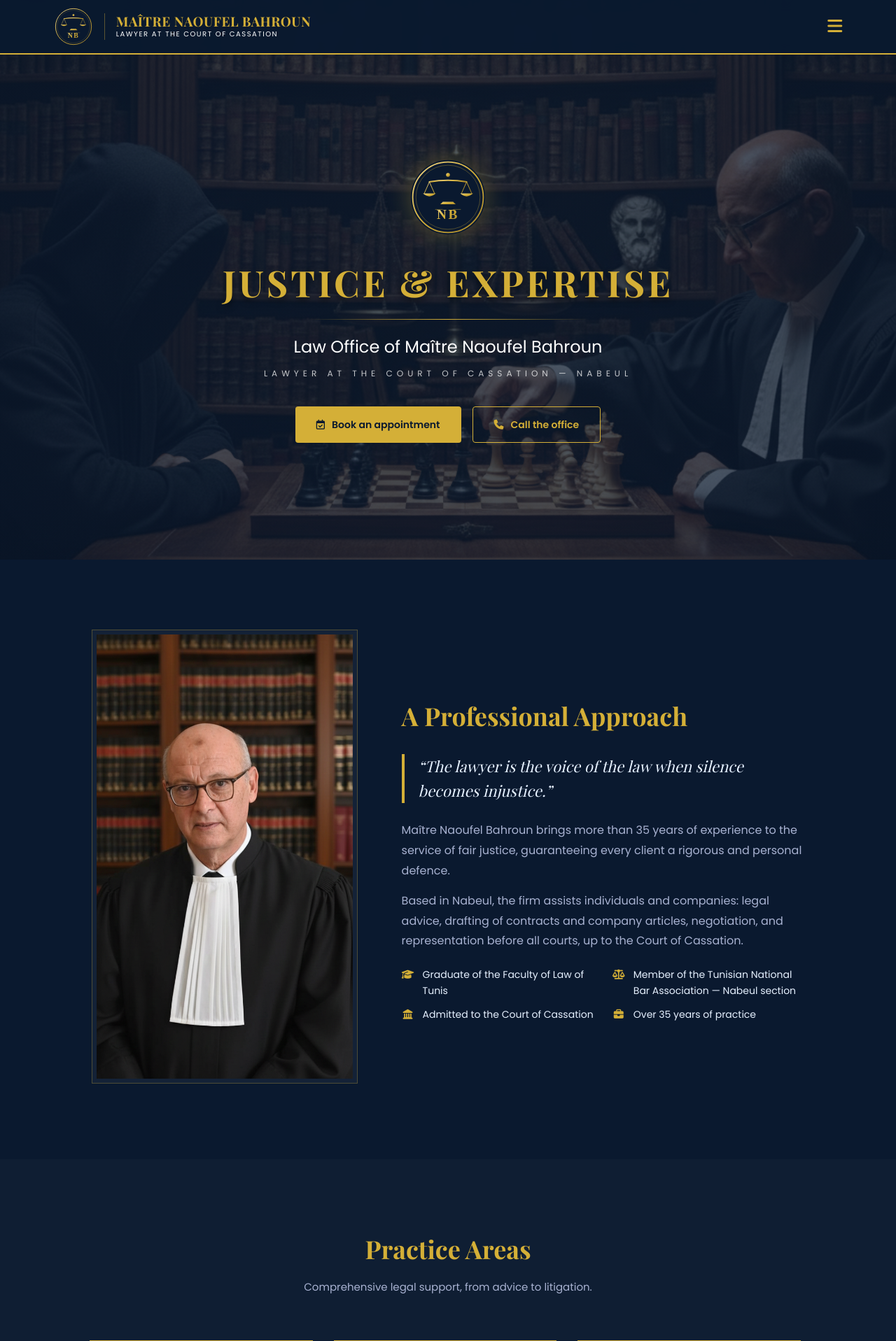
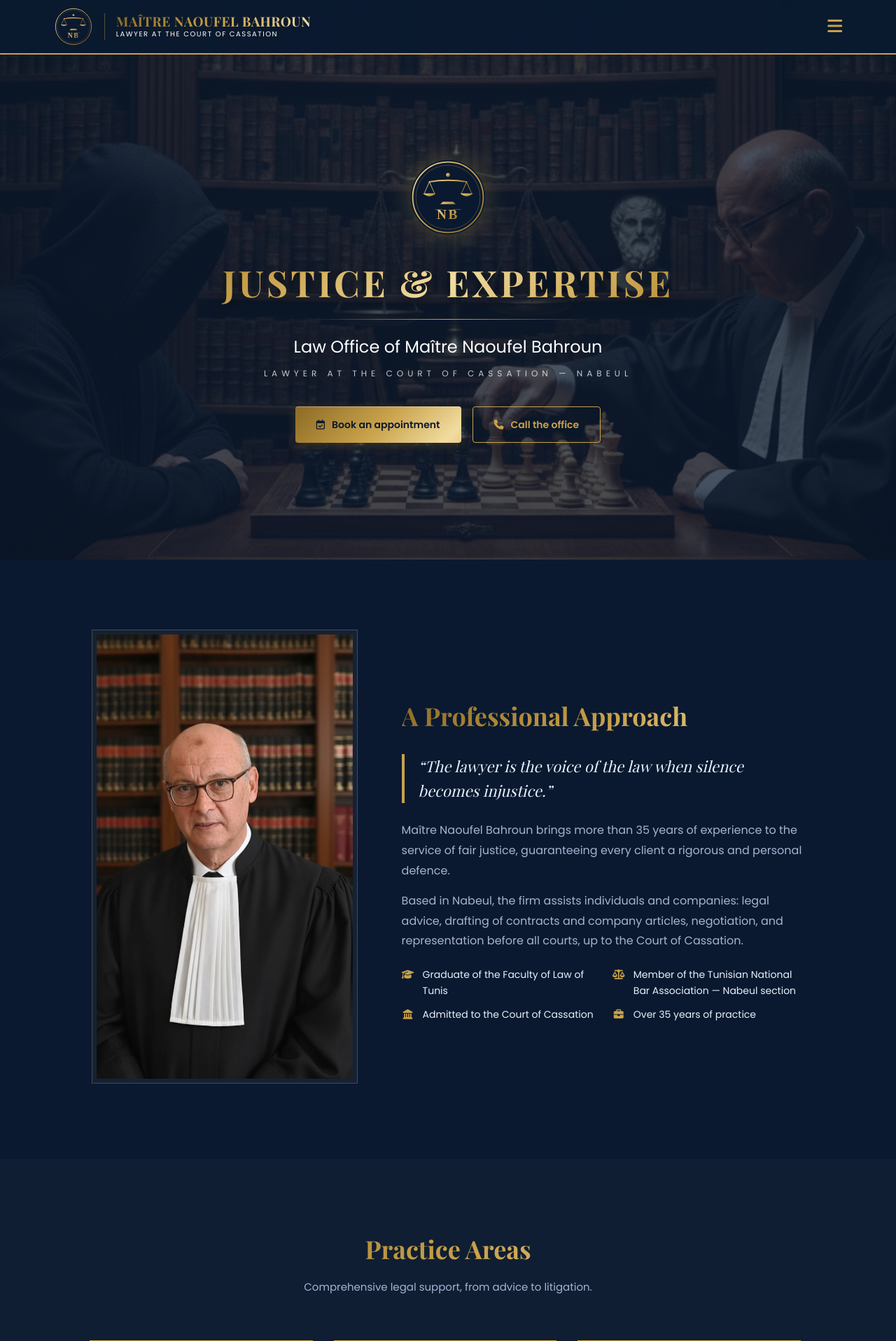
Before and after one commit to SarraBahroun/avocatnaoufel, a PHP site: page / in a window 1280 px wide. Shown: the top 1917 px of the page at 70% size. Run offline with PHP 8.4, Linux system fonts and the light colour scheme; some libraries are stand-ins or nearby versions.

Commit message:
Doré plus chaud et métallique à la place du jaune
- Nouvelle teinte or #C9A24B (au lieu de #D4AF37, trop jaune) + dégradé
  « or métallique » (or foncé → or clair → or) sur les titres, boutons,
  pastilles de la méthode, points du carrousel et flèche « haut de page ».
- Logo SVG accordé aux mêmes tons.

Co-Authored-By: Claude Opus 5.5 <noreply@anthropic.com>

```diff
--- a/assets/css/style.css
+++ b/assets/css/style.css
@@ -4,8 +4,12 @@
     --navy: #0a192f;
     --navy-light: #112240;
     --navy-lighter: #1d3461;
-    --gold: #D4AF37;
-    --gold-soft: rgba(212, 175, 55, 0.25);
+    --gold: #C9A24B;            /* doré chaud (moins jaune) */
+    --gold-light: #F1DCA0;
+    --gold-dark: #8C6A24;
+    --gold-soft: rgba(201, 162, 75, 0.25);
+    /* Dégradé « or métallique » pour boutons, titres et pastilles */
+    --gold-grad: linear-gradient(135deg, #8C6A24 0%, #C9A24B 28%, #F1DCA0 50%, #C9A24B 72%, #8C6A24 100%);
     --creme: #fdfaf0;
     --white: #e6f1ff;
     --muted: #a8b2d1;
@@ -33,7 +37,7 @@ header {
 }
 .nav-logo-container { flex-shrink: 0; display: flex; align-items: center; gap: 16px; text-decoration: none; }
 .nav-logo-container img { height: 56px; width: 56px; }
-.logo-text { display: flex; flex-direction: column; border-left: 1px solid rgba(212,175,55,0.4); padding-left: 16px; }
+.logo-text { display: flex; flex-direction: column; border-left: 1px solid rgba(201,162,75,0.4); padding-left: 16px; }
 .logo-name { color: var(--gold); font-weight: 700; font-size: 19px; font-family: 'Playfair Display', serif; line-height: 1.2; letter-spacing: .5px; }
 .logo-slogan { color: #fff; font-size: 10px; text-transform: uppercase; letter-spacing: 1.5px; }
 
@@ -60,7 +64,7 @@ header {
 }
 @keyframes revealBlur { to { backdrop-filter: blur(0); background: transparent; } }
 .hero-content { position: relative; z-index: 2; width: 100%; }
-.hero-logo { width: 110px; height: 110px; margin-bottom: 18px; filter: drop-shadow(0 0 18px rgba(212,175,55,.35)); }
+.hero-logo { width: 110px; height: 110px; margin-bottom: 18px; filter: drop-shadow(0 0 18px rgba(201,162,75,.35)); }
 .hero h1 { font-size: 52px; margin-bottom: 10px; color: var(--gold); text-shadow: 0 4px 10px rgba(0,0,0,.5); text-transform: uppercase; letter-spacing: 4px; }
 .hero .hero-name { font-size: 24px; color: #fff; margin-bottom: 8px; }
 .hero .hero-title { font-size: 12px; color: rgba(255,255,255,.75); text-transform: uppercase; letter-spacing: 6px; }
@@ -87,7 +91,7 @@ header {
 /* ---------- BIO ---------- */
 .flex-bio { display: flex; align-items: center; gap: 60px; flex-wrap: wrap; }
 .bio-img { flex: 1; min-width: 280px; text-align: center; }
-.bio-img img { width: 100%; max-width: 380px; border: 1px solid rgba(212,175,55,.3); padding: 6px; background: rgba(255,255,255,.04); }
+.bio-img img { width: 100%; max-width: 380px; border: 1px solid rgba(201,162,75,.3); padding: 6px; background: rgba(255,255,255,.04); }
 .bio-text { flex: 1.5; min-width: 280px; }
 .bio-text h2 { color: var(--gold); font-size: 36px; }
 .bio-text p { color: var(--muted); line-height: 1.8; margin-bottom: 14px; }
@@ -151,7 +155,7 @@ header {
 .field label { display: block; font-size: 12px; text-transform: uppercase; letter-spacing: 1px; color: var(--muted); margin-bottom: 6px; }
 .field input, .field select, .field textarea {
     width: 100%; padding: 12px 14px; background: rgba(255,255,255,.05); color: var(--white);
-    border: 1px solid rgba(212,175,55,.25); border-radius: 4px; font-family: inherit; font-size: 14px; transition: .2s;
+    border: 1px solid rgba(201,162,75,.25); border-radius: 4px; font-family: inherit; font-size: 14px; transition: .2s;
 }
 .field input:focus, .field select:focus, .field textarea:focus { outline: none; border-color: var(--gold); background: rgba(255,255,255,.08); }
 .field select option { background: var(--navy-light); }
@@ -171,13 +175,13 @@ input[type="date"]::-webkit-calendar-picker-indicator { filter: invert(.8) sepia
 .quick-card .btn { width: 100%; justify-content: center; margin-bottom: 10px; }
 
 .hours { width: 100%; border-collapse: collapse; font-size: 14px; }
-.hours td { padding: 9px 0; border-bottom: 1px solid rgba(212,175,55,.12); color: var(--muted); }
+.hours td { padding: 9px 0; border-bottom: 1px solid rgba(201,162,75,.12); color: var(--muted); }
 .hours tr:last-child td { border-bottom: 0; }
 .hours td:last-child { text-align: right; color: var(--white); font-weight: 500; }
 
 /* ---------- CONTACT ---------- */
 .grid-4 { display: grid; grid-template-columns: repeat(auto-fit, minmax(220px, 1fr)); gap: 24px; }
-.contact-card { background: var(--navy-light); padding: 30px 20px; text-align: center; border: 1px solid rgba(212,175,55,.12); transition: .3s; text-decoration: none; display: block; }
+.contact-card { background: var(--navy-light); padding: 30px 20px; text-align: center; border: 1px solid rgba(201,162,75,.12); transition: .3s; text-decoration: none; display: block; }
 .contact-card:hover { border-color: var(--gold); transform: translateY(-4px); }
 .contact-card i { color: var(--gold); font-size: 26px; margin-bottom: 14px; }
 .contact-card h4 { margin-bottom: 6px; font-weight: 600; }
@@ -219,7 +223,7 @@ footer .foot-links a { text-decoration: none; color: var(--gold); }
 .parcours i { color: var(--gold); margin-top: 4px; width: 18px; text-align: center; flex-shrink: 0; }
 
 /* ---------- ZONE D'INTERVENTION ---------- */
-.zone-card { background: var(--navy-light); padding: 36px 30px; border: 1px solid rgba(212,175,55,.15); text-align: center; transition: .3s; }
+.zone-card { background: var(--navy-light); padding: 36px 30px; border: 1px solid rgba(201,162,75,.15); text-align: center; transition: .3s; }
 .zone-card:hover { border-color: var(--gold); transform: translateY(-6px); }
 .zone-card i { color: var(--gold); font-size: 30px; margin-bottom: 16px; }
 .zone-card h3 { color: var(--gold); margin-bottom: 12px; }
@@ -239,7 +243,7 @@ footer .foot-name { color: var(--gold); font-family: 'Playfair Display', serif;
 [dir="rtl"] .logo-slogan, [dir="rtl"] .hero .hero-title, [dir="rtl"] .stat-label, [dir="rtl"] .field label, [dir="rtl"] .nav-links a { letter-spacing: 0; }
 [dir="rtl"] .logo-slogan { font-size: 12px; }
 [dir="rtl"] .nav-links a { font-size: 15px; }
-[dir="rtl"] .logo-text { border-left: 0; border-right: 1px solid rgba(212,175,55,.4); padding-left: 0; padding-right: 16px; }
+[dir="rtl"] .logo-text { border-left: 0; border-right: 1px solid rgba(201,162,75,.4); padding-left: 0; padding-right: 16px; }
 [dir="rtl"] .quote { border-left: 0; border-right: 4px solid var(--gold); padding-left: 0; padding-right: 20px; font-style: normal; }
 [dir="rtl"] .hero h1 { letter-spacing: 0; font-size: 60px; }
 [dir="rtl"] .hero .hero-title { font-size: 16px; }
@@ -298,10 +302,25 @@ footer .foot-name { color: var(--gold); font-family: 'Playfair Display', serif;
 .divider { display: flex; align-items: center; justify-content: center; gap: 18px; padding: 0 10%; position: relative; z-index: 1; margin-bottom: -28px; }
 .divider span { flex: 1; max-width: 340px; height: 1.5px; background: linear-gradient(to right, transparent, var(--gold)); }
 .divider span:last-child { background: linear-gradient(to left, transparent, var(--gold)); }
-.divider i { width: 56px; height: 56px; flex: none; border-radius: 50%; border: 2px solid var(--gold); background: var(--navy); color: var(--gold); display: flex; align-items: center; justify-content: center; font-size: 20px; box-shadow: 0 0 0 6px var(--navy), 0 0 25px rgba(212,175,55,.35); }
+.divider i { width: 56px; height: 56px; flex: none; border-radius: 50%; border: 2px solid var(--gold); background: var(--navy); color: var(--gold); display: flex; align-items: center; justify-content: center; font-size: 20px; box-shadow: 0 0 0 6px var(--navy), 0 0 25px rgba(201,162,75,.35); }
 #medias { background: linear-gradient(180deg, var(--navy-light) 0%, var(--navy) 100%); border-top: 1px solid var(--gold-soft); }
 
 /* Section Médias : vidéos Facebook intégrées */
 .videos { display: grid; gap: 30px; max-width: 900px; margin: 0 auto; }
 .video-wrap { position: relative; aspect-ratio: 16 / 9; background: #000; border: 1px solid var(--gold-soft); border-top: 4px solid var(--gold); box-shadow: 0 10px 30px rgba(0,0,0,.4); }
 .video-wrap iframe { position: absolute; inset: 0; width: 100%; height: 100%; border: 0; }
+
+/* ---------- OR MÉTALLIQUE ---------- */
+.section-title, .bio-text h2, .hero h1, .logo-name {
+    background: var(--gold-grad); background-size: 200% auto;
+    -webkit-background-clip: text; background-clip: text;
+    -webkit-text-fill-color: transparent; color: var(--gold);
+}
+.hero h1 { text-shadow: none; filter: drop-shadow(0 4px 10px rgba(0,0,0,.55)); background-size: 100% auto; }
+.btn-gold, .nav-links .btn-nav, .step-num, .to-top, .car-dots button.active {
+    background: var(--gold-grad); background-size: 200% auto; background-position: 0 0;
+    transition: background-position .6s, transform .3s, box-shadow .3s, color .3s;
+}
+.btn-gold, .nav-links .btn-nav { box-shadow: 0 4px 14px rgba(140,106,36,.35), inset 0 1px 0 rgba(255,255,255,.35); }
+.btn-gold:hover, .nav-links .btn-nav:hover, .to-top:hover { background: var(--gold-grad); background-size: 200% auto; background-position: 100% 0; color: var(--navy); }
+.step-num { box-shadow: 0 0 0 4px rgba(201,162,75,.18), inset 0 1px 0 rgba(255,255,255,.4); }
```
Also changed, not shown: assets/images/logo.svg.
